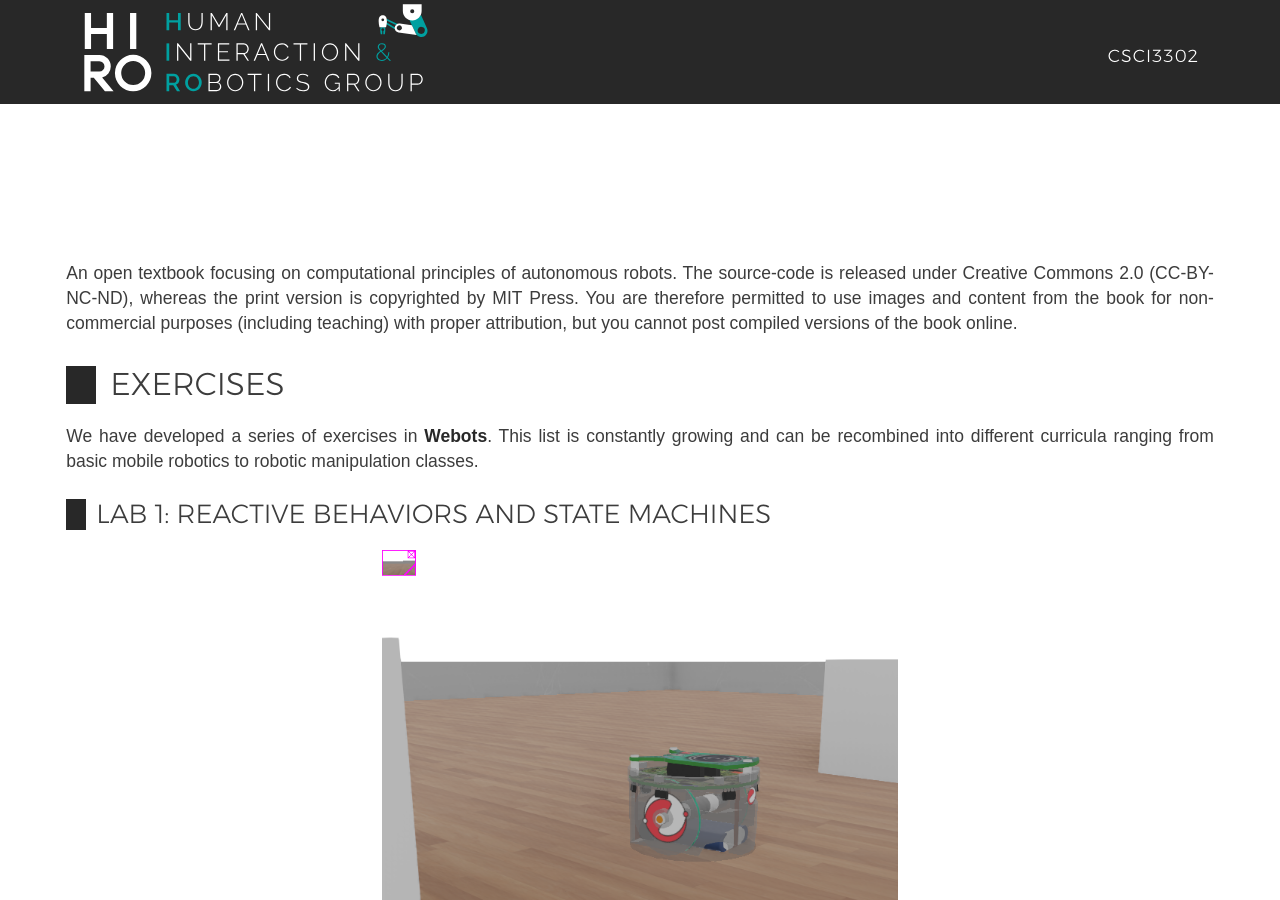
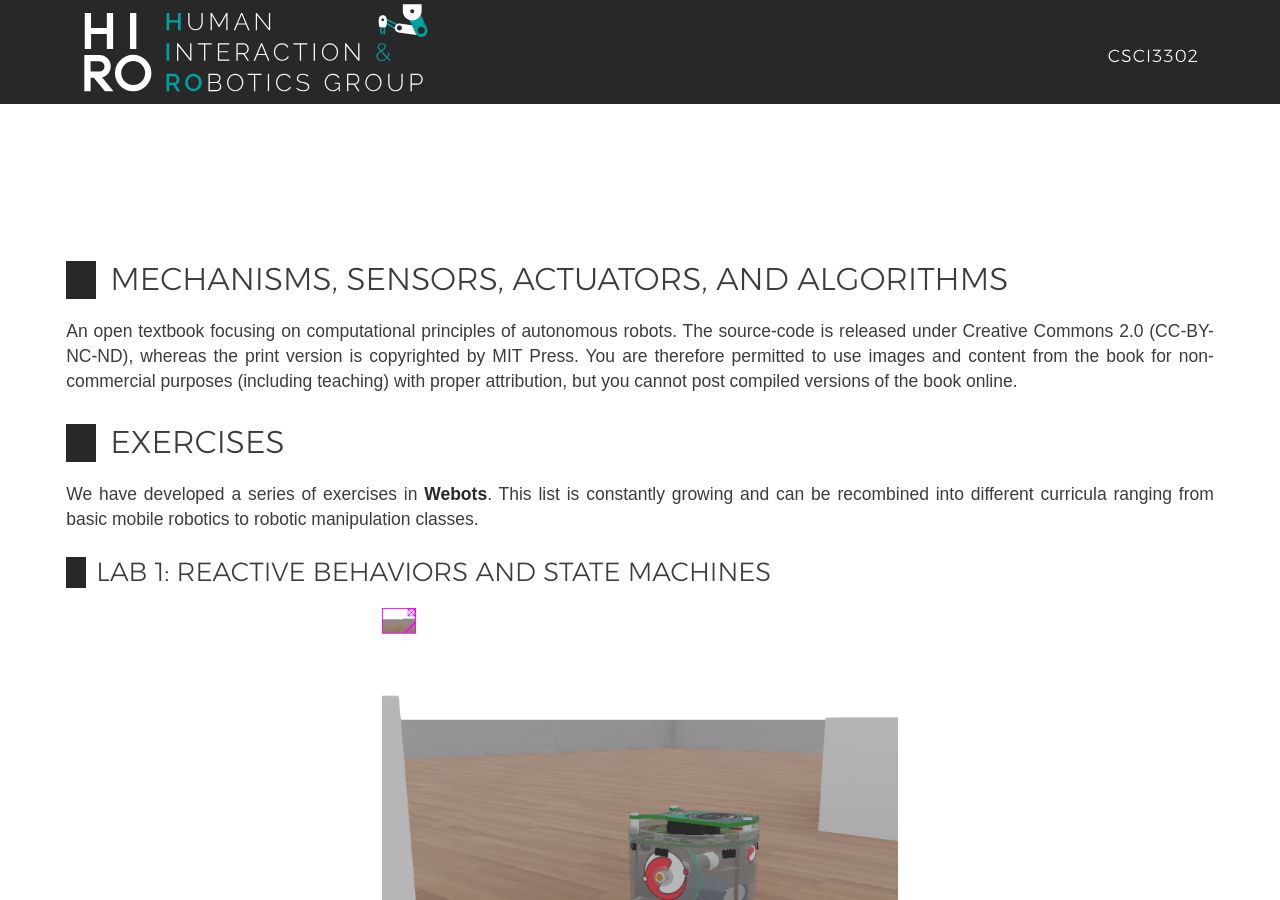
Before and after one commit to Introduction-to-Autonomous-Robots/Introduction-to-Autonomous-Robots.github.io, a Jekyll site: the page built from index.html, in a window 1280 px wide and 900 px high, scrolled down 310 px. Built offline with Jekyll 4.4.1, drawn with Linux system fonts in a browser that asks for light colours; nearby versions of some CDN libraries; some web fonts are replaced.

Commit message:
Update index.html

```diff
--- a/index.html
+++ b/index.html
@@ -2,6 +2,7 @@
 type: home
 subtypes:
 ---
+#  Mechanisms, Sensors, Actuators, and Algorithms
 
 An open textbook focusing on computational principles of autonomous robots. The source-code is released under Creative Commons 2.0 (CC-BY-NC-ND), whereas the print version is copyrighted by MIT Press. You are therefore permitted to use images and content from the book for non-commercial purposes (including teaching) with proper attribution, but you cannot post compiled versions of the book online.
 
```
